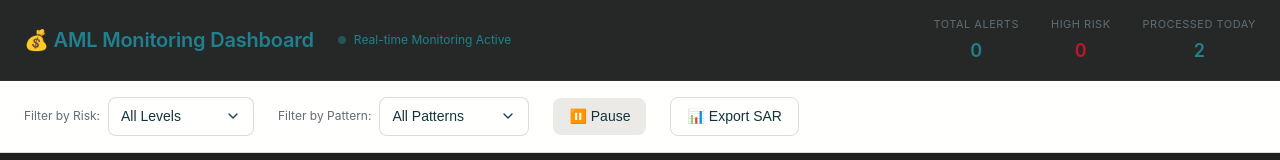
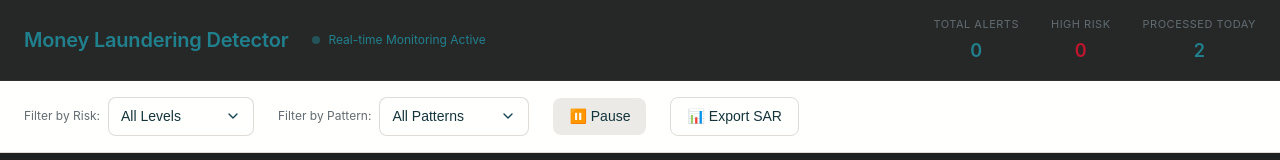
Before and after one commit to kaabilgaurav/Money-Laundering-Pattern, a plain HTML site: page index.html in a window 1280 px wide. Shown: the top 160 px of the page. Drawn offline with nearby package versions, Linux system fonts and the light colour scheme; a web font is replaced by a local one.

Commit message:
Change header title to 'Money Laundering Detector'

```diff
--- a/index.html
+++ b/index.html
@@ -12,7 +12,7 @@
     <header class="header">
         <div class="header-content">
             <div class="header-left">
-                <h1 class="header-title">💰 AML Monitoring Dashboard</h1>
+                <h1 class="header-title">Money Laundering Detector</h1>
                 <div class="status-indicator">
                     <div class="status-dot"></div>
                     <span>Real-time Monitoring Active</span>
```
